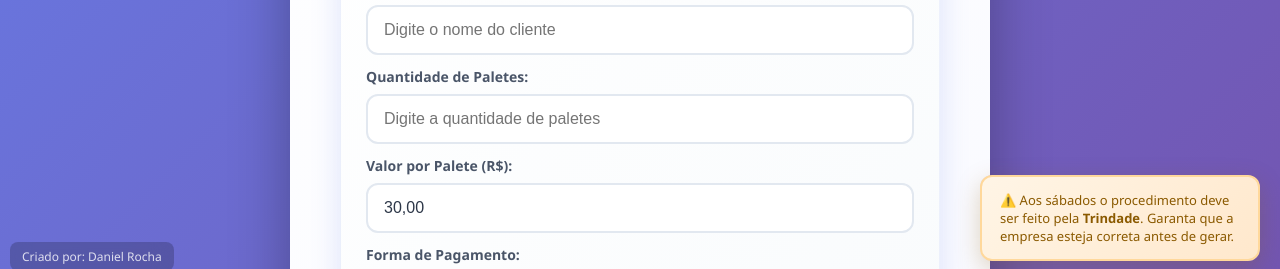
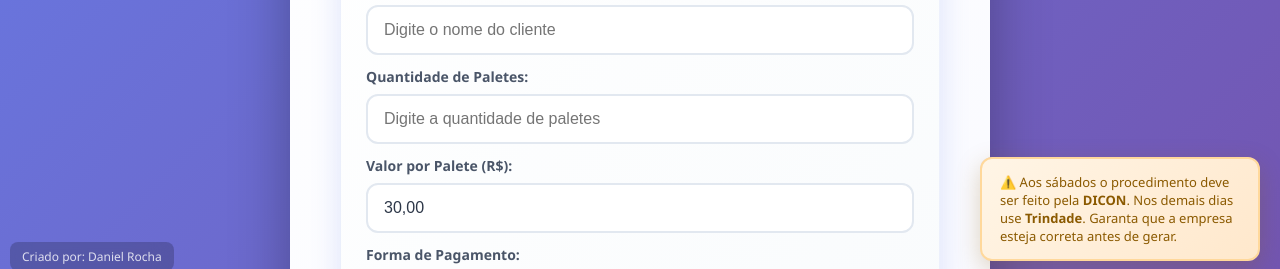
Before and after one commit to danielrochazz173-star/estoque-recibo-valepallet, a plain HTML site: page index.html in a window 1280 px wide. Shown: the part 519-788 px from the top of the page. Drawn offline with Linux system fonts and the light colour scheme.

Commit message:
Add files via upload

```diff
--- a/index.html
+++ b/index.html
@@ -465,13 +465,13 @@
 
     <div class="author">Criado por: Daniel Rocha</div>
     <div class="aviso-fixo">
-        ⚠️ Aos sábados o procedimento deve ser feito pela <strong>Trindade</strong>. Garanta que a empresa esteja correta antes de gerar.
+        ⚠️ Aos sábados o procedimento deve ser feito pela <strong>DICON</strong>. Nos demais dias use <strong>Trindade</strong>. Garanta que a empresa esteja correta antes de gerar.
     </div>
 
     <div class="popup-aviso" id="popupSabado">
         <div class="popup-conteudo">
             <h4>Atenção para hoje!</h4>
-            <p>Todo <strong>sábado</strong> o processo deve ser feito usando a empresa <strong>Trindade</strong>. Verifique antes de continuar.</p>
+            <p>Todo <strong>sábado</strong> o processo deve ser feito usando a empresa <strong>DICON</strong>. Verifique antes de continuar.</p>
             <button onclick="fecharPopupSabado()">Entendi</button>
         </div>
     </div>
```
